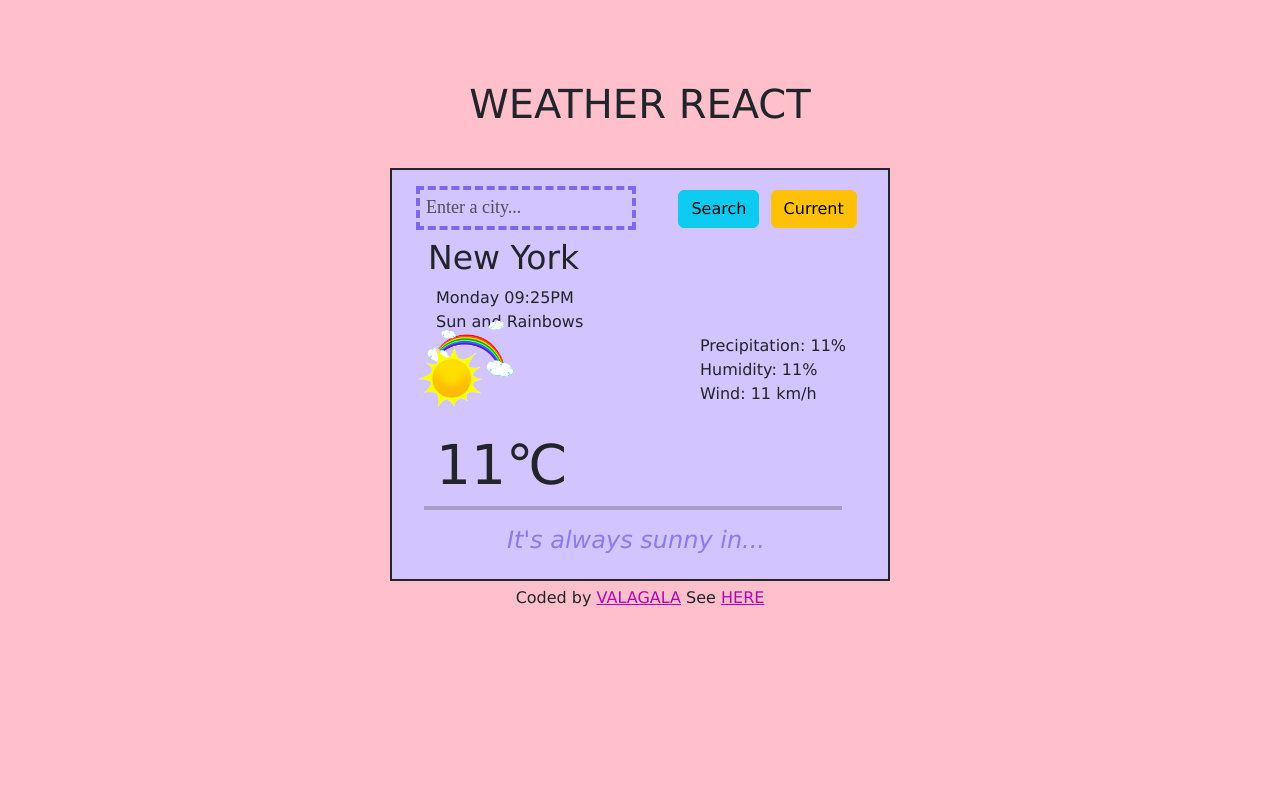
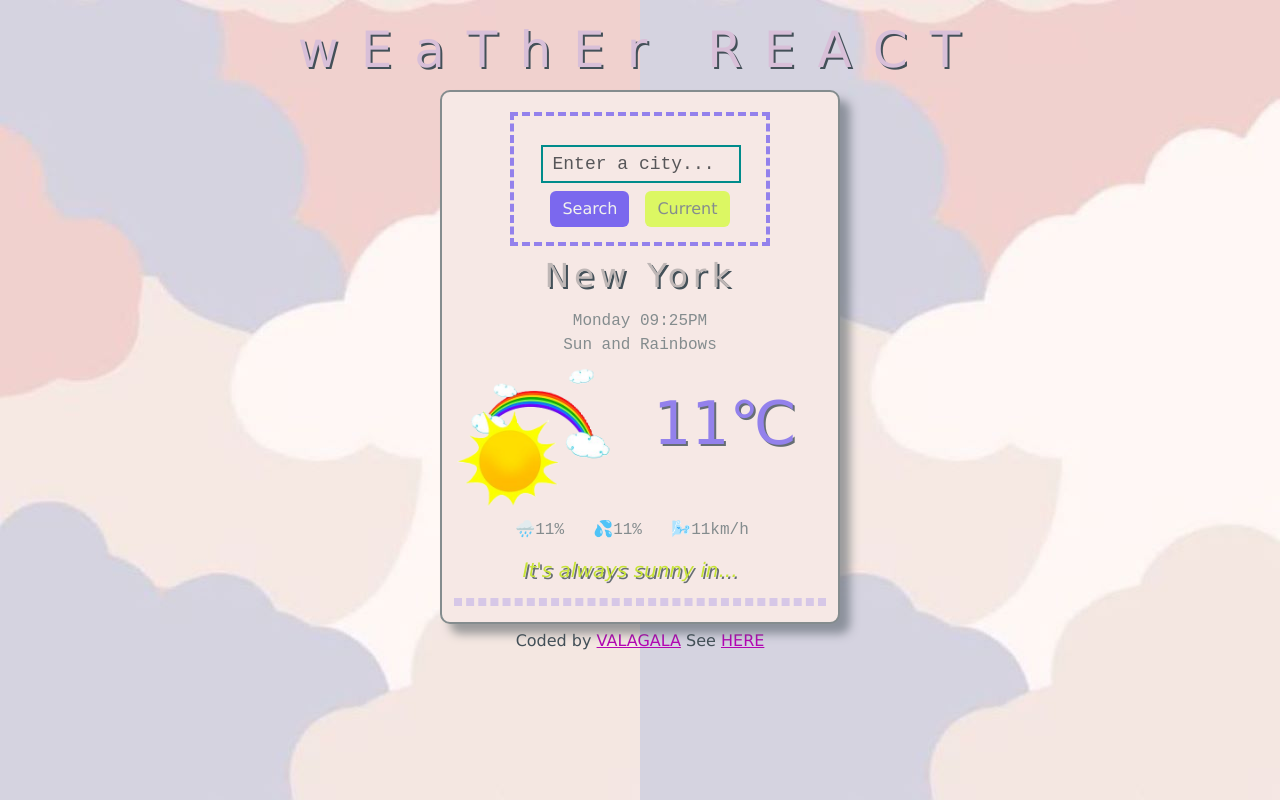
Before and after one commit to VALA9GALA/valagala-react-weather-app, a React (Create React App) app: page / in a window 1280 px wide. Built offline with nearby package versions, Linux system fonts and the light colour scheme.

Commit message:
main styling

```diff
--- a/src/App.css
+++ b/src/App.css
@@ -1,17 +1,25 @@
 body {
-  margin-top: 80px;
+  margin-top: 20px;
   background-color: pink;
+  background-image: url("./camo-cloud-resize-640.jpg");
+  background-position: fixed;
+
   font-family: "Lucida Sans", "Lucida Sans Regular", "Lucida Grande",
     "Lucida Sans Unicode", Geneva, Verdana, sans-serif;
 }
 .App {
   h1 {
     text-align: center;
-    margin-bottom: 40px;
+    margin-bottom: 10px;
+    color: thistle;
+    text-shadow: 2px 2px #435058ff;
+    letter-spacing: 22px;
+    font-size: 50px;
   }
   footer {
     margin-top: 5px;
     text-align: center;
+    color: #435058ff;
   }
   a {
     color: rgb(179, 6, 179);
@@ -19,67 +27,123 @@ body {
 }
 .Weather {
   .container {
-    margin: 0 auto;
+    position: relative;
     padding-top: 20px;
-    background-color: rgb(209, 196, 255);
-    width: 500px;
-    border: 2px solid;
+    background-color: #f6e8e5;
+    width: 400px;
+    border: 2px solid #848c8eff;
+    border-radius: 10px;
+    box-shadow: 10px 10px 10px rgba(67, 80, 88, 0.5);
   }
   form {
-    display: flex;
-    width: 90%;
+    width: 70%;
+    padding: 15px;
+    box-sizing: border-box;
+    border: 4px dashed rgba(123, 104, 238, 0.8);
+    display: block;
+    margin: 0 auto;
   }
   input {
-    border: none;
-    border-radius: 0px;
-    background-color: rgb(209, 196, 255);
-    border-bottom: 2px solid darkslateblue;
+    all: unset;
+    padding: 5px 8px;
+    border: 2px solid darkcyan;
+    position: absolute;
+    left: 25%;
+    top: 10%;
+    width: 200px;
+    box-sizing: border-box;
+
+    border-radius: 8px;
   }
   ::placeholder {
-    font-family: cursive;
+    font-family: monospace;
     font-size: 18px;
+    text-align: center;
   }
   input:focus {
     all: unset;
+    position: absolute;
+    left: 25%;
+    top: 10%;
+    width: 200px;
+    box-sizing: border-box;
+    outline: none !important;
+    padding: 5px 8px;
+    border: 2px solid darkcyan;
+  }
+  .buttons {
+    display: flex;
+    justify-content: center;
+    margin-top: 60px;
+  }
+  .btn-info {
+    background-color: mediumslateblue;
+    border: none;
+    color: #f1f2eeff;
+  }
+  .btn-info:hover {
+    background-color: rgb(161, 148, 240);
+  }
+  .btn-warning {
     border: none;
 
-    padding: 6px;
-    outline: 4px dashed mediumslateblue;
+    background-color: #dcf763ff;
+    color: #848c8eff;
+  }
+  .btn-warning:hover {
+    background-color: rgb(229, 244, 160);
+  }
 
-    background-color: rgb(209, 196, 255);
-  }
-  .btn-info {
-    margin-left: 50px;
-  }
-  .btn-warning {
-    margin-left: 30px;
-  }
   h2 {
     margin-top: 10px;
-    text-align: left;
+    text-align: center;
     font-size: 33px;
+    color: #bfb7b6ff;
+    text-shadow: 2px 2px #435058ff;
+    letter-spacing: 5px;
   }
   li {
+    text-align: center;
     list-style: none;
+    color: #848c8eff;
+    font-family: monospace;
+  }
+  .description {
+    margin-left: 0px;
+    padding: 5px;
+  }
+  .main-temp-info {
+    display: flex;
+    justify-content: center;
   }
   img {
-    width: 100px;
-    margin-left: -20px;
+    width: 160px;
+    margin-left: -30px;
     margin-top: -20px;
   }
   .main-temp {
-    font-size: 55px;
-    display: inline-block;
-    margin-top: 10px;
+    font-size: 60px;
+    margin-left: 40px;
+
+    color: mediumslateblue;
+    opacity: 0.8;
+    text-shadow: 2px 2px #435058ff;
   }
+  .details {
+    display: flex;
+    justify-content: space-evenly;
+    font-size: 16px;
+  }
+
   hr {
-    border: 2px solid;
-    width: 90%;
+    border: 4px dashed mediumslateblue;
+  }
+  h5 {
     text-align: center;
-  }
-  h4 {
-    text-align: center;
-    color: mediumslateblue;
+    color: rgb(187, 227, 11);
+    text-shadow: 2px 2px #435058ff;
+    /*color: #435058ff;*/
+    /*color: mediumslateblue;*/
     opacity: 0.8;
     margin-left: -20px;
   }
--- a/src/App.js
+++ b/src/App.js
@@ -7,7 +7,7 @@ export default function App() {
     <div className="App">
       <div className="container">
         <header className="App-header">
-          <h1>WEATHER REACT</h1>
+          <h1>wEaThEr REACT</h1>
         </header>
         <Weather />
         <footer>
--- a/src/Weather.js
+++ b/src/Weather.js
@@ -6,48 +6,44 @@ export default function Weather() {
       <div className="container">
         <form>
           <div className="row">
-            <div className="col-6">
+            <div className="col">
               <input
                 type="search"
                 placeholder="Enter a city..."
-                className="form-control ms-3"
+                className="form-control"
                 autoFocus
               />
             </div>
-            <div className="col-3">
+          </div>
+          <div className="buttons">
             <button className="btn btn-info me-3">Search</button>
-            </div>
-            <div className="col-3">
             <button className="btn btn-warning">Current</button>
-            </div>
           </div>
         </form>
 
-        <h2 className="ms-4">New York</h2>
-        <ul>
+        <h2>New York</h2>
+        <ul className="description">
           <li>Monday 09:25PM</li>
           <li>Sun and Rainbows</li>
+        </ul>
         <div className="row">
-            <div className="col-6">
+          <div className="col main-temp-info">
             <img
               src={require("./sun-fun-rnbw-no-bkgrnd.png")}
               alt="Sun and Rainbows"
             />
-              <span className="main-temp">11℃</span>
+            <div className="main-temp">11℃</div>
           </div>
-            <div className="col-6">
-              <ul>
-                <li>Precipitation: 11%</li>
-                <li>Humidity: 11%</li>
-                <li>Wind: 11 km/h</li>
+        </div>
+        <ul className="details me-5">
+          <li>🌧️11%</li>
+          <li>💦11%</li>
+          <li>🌬️11km/h</li>
         </ul>
-            </div>
+        <h5>
+          <em>It's always sunny in...</em>
+        </h5>
         <hr />
-            <h4>
-              <em>It's always sunny in...</em>
-            </h4>
-          </div>
-        </ul>
       </div>
     </div>
   );
```
Also changed, not shown: src/camo-cloud-resize-640.jpg (added), src/pastel-sky.avif (added). Lines whose indentation alone changed are shown as unchanged.
